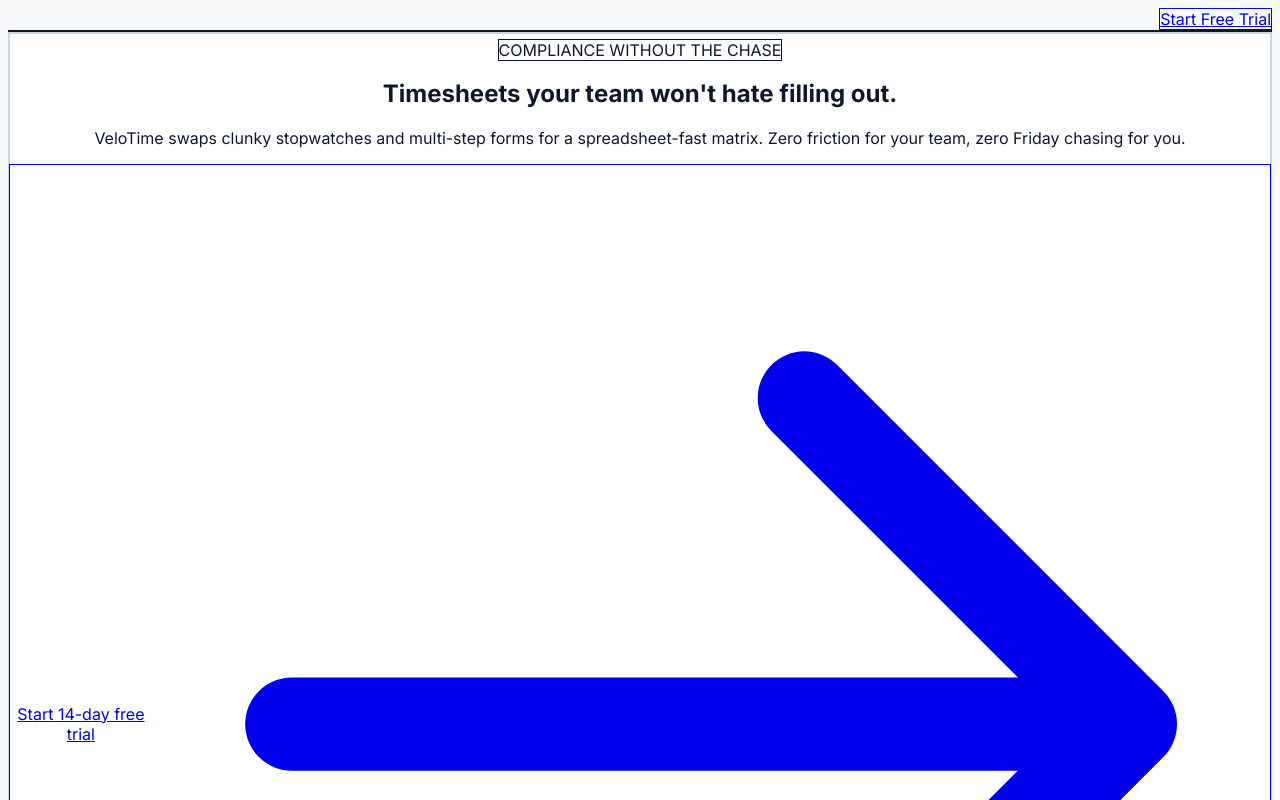
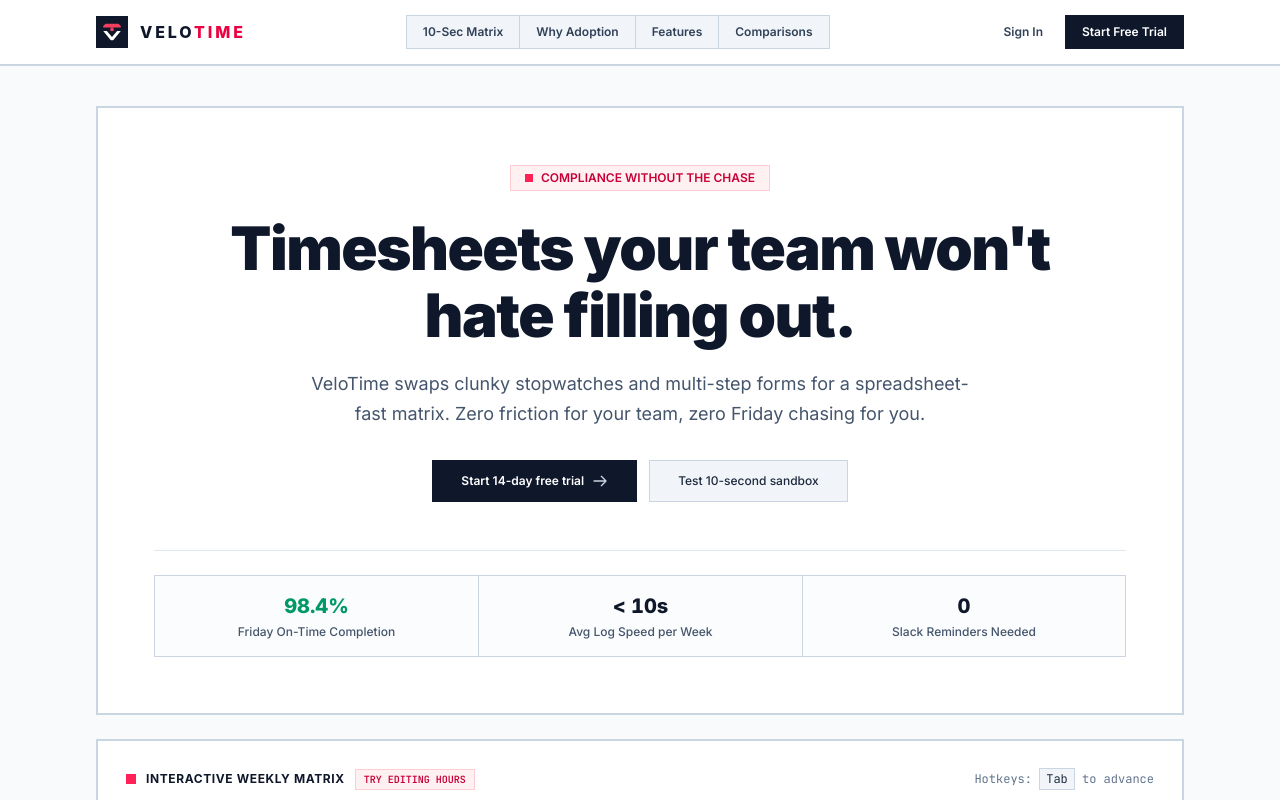
Before and after one commit to 1d2g/velotime-landing, a Next.js app: page / in a window 1280 px wide. Shown: the top 800 px of the page. Built offline with nearby package versions, Linux system fonts and the light colour scheme.

Commit message:
fix: update globals.css to use Tailwind v4 import syntax

```diff
--- a/src/app/globals.css
+++ b/src/app/globals.css
@@ -1,6 +1,5 @@
-@tailwind base;
-@tailwind components;
-@tailwind utilities;
+@import "tailwindcss";
+@plugin "@tailwindcss/typography";
 
 @layer base {
   body {
```
